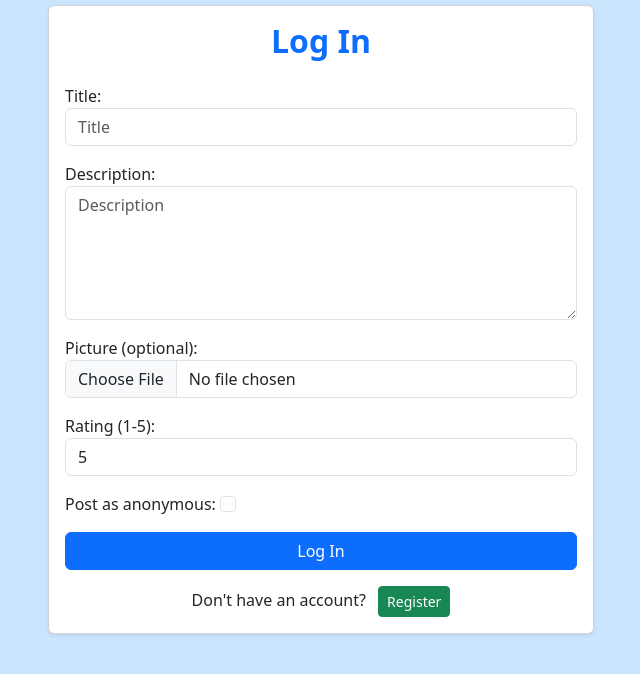
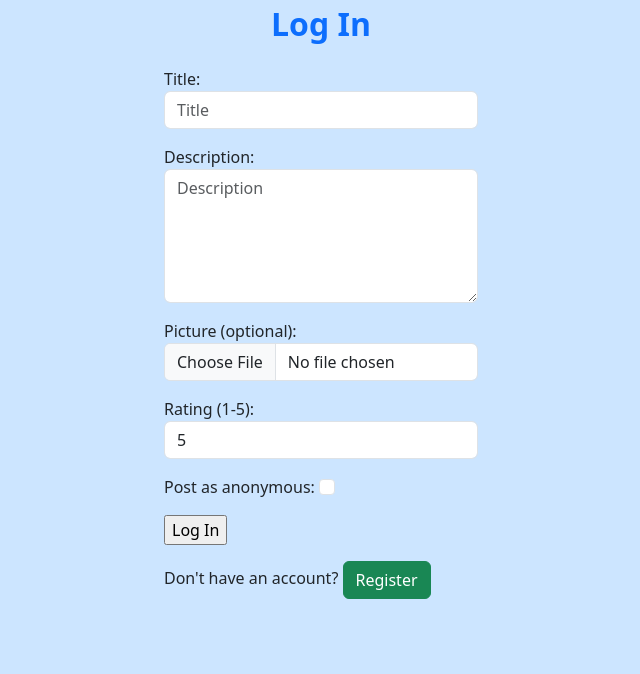
Before and after one commit to ViSaLrOxX/DormGuide, a Django app: template templates/registration/login.html in a window 1280 px wide. Shown: the part 80-754 px from the top of the page, without its empty margins (319-959 px from the left). Run offline with Django 3.2, Linux system fonts and the light colour scheme; the template is opened without the code that fills it: values that come from a table or form of the project are taken from there, others are empty; some libraries are stand-ins or nearby versions.

Commit message:
Update login.html

```diff
--- a/templates/registration/login.html
+++ b/templates/registration/login.html
@@ -5,38 +5,25 @@
 {% endblock %}
 
 {% block content %}
-<div class="container">
-    <div class="row justify-content-center">
-        <div class="col-lg-6">
-            <div class="card shadow-sm rounded">
-                <div class="card-body">
-                    <h2 class="text-primary mb-4 fw-bold text-center">Log In</h2>
+    <div class="col-lg-1 justify-content-center mx-auto w-25">
+        <div class="row justify-content-center mb-3">
+            <h2 class="text-primary mb-4 fw-bold text-center">Log In</h2>
 
-                    <form method="post" action=".">
-                        {% csrf_token %}
+            <form method="post" action=".">
+                {% csrf_token %}
 
+                {{ form.as_p }}
 
-                        <div class="mb-3">
-                            {{ form.as_p }}
-                        </div>
-
-                        <div class="d-grid gap-2">
-                            <button type="submit" class="btn btn-primary">Log In</button>
-                        </div>
-
-                        <input type="hidden" name="next" value="{{ next }}" />
-                    </form>
-
-                    <div class="text-center mt-3">
-                        <span>Don't have an account?
-                            <a href="{% url 'dormguide:registration_register' %}" class="btn btn-success btn-sm ms-2">
-                                Register
-                            </a>
-                        </span>
-                    </div>
-                </div>
-            </div>
+                <input type="submit" value="Log In"/>
+                <input type="hidden" name="next" value="{{ next }}"/>
+            </form>
+        </div>
+        <div class="row justify-content-center">
+            <span>Don't have an account? <a href="{% url 'dorm-guide:registration_register' %}">
+            <button type="button" class="btn btn-success">Register</button></a></span>
         </div>
     </div>
-</div>
-{% endblock %}
+    </div>
+
+{% endblock content %}
+</html>
```
